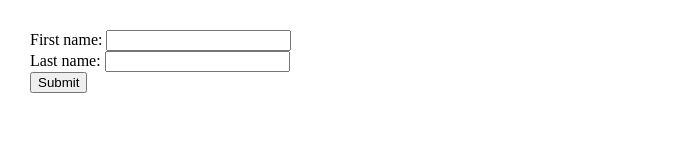
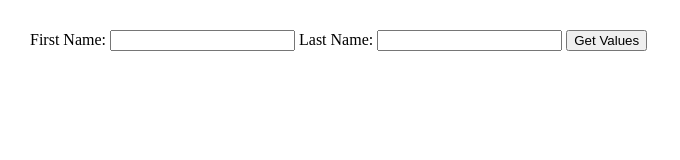
Before and after one commit to acciojob/form-login-Rajusudha, a website: page main.html in a window 1280 px wide. Shown: the whole page, without its empty margins (0-680 px from the left). Drawn offline with Linux system fonts and the light colour scheme.

Commit message:
created a submission

```diff
--- a/main.html
+++ b/main.html
@@ -12,12 +12,15 @@
 </head>
 
 <body>
-	<form id="form1" onsubmit="getFormvalue()">
-		First name: <input type="text" name="fname"><br>
-		Last name: <input type="text" name="lname"><br>
-		<input type="submit" value="Submit">
-	</form>
+	  <form id="nameForm">
+    <label for="firstName">First Name:</label>
+    <input type="text" id="firstName" name="firstName" required>
 
+    <label for="lastName">Last Name:</label>
+    <input type="text" id="lastName" name="lastName" required>
+
+    <button type="button" onclick="getFormValues()">Get Values</button>
+  </form>
     <script type="text/javascript" src="./script.js">
 </script>
 
--- a/script.js
+++ b/script.js
@@ -1,17 +1,14 @@
-function getFormvalue() {
-    // Get the form element by its ID
-    var form = document.getElementById("myForm");
+// script.js
 
-    // Access the input fields by their name attribute
-    var firstName = form.elements["firstName"].value;
-    var lastName = form.elements["lastName"].value;
+function getFormValues() {
+  // Get the values of the First and Last name
+  var firstName = document.getElementById('firstName').value;
+  var lastName = document.getElementById('lastName').value;
 
-    // Display the first and last name using alert()
-    alert("First Name: " + firstName + "\nLast Name: " + lastName);
+  // Display the values using alert
+  alert('First Name: ' + firstName + '\nLast Name: ' + lastName);
+}
 
-    // Prevent the form from submitting and refreshing the page
-    return false;
-}
 
 // Add an event listener to the form to call getFormvalue() on form submission
 document.getElementById("myForm").addEventListener("submit", getFormvalue);
```
